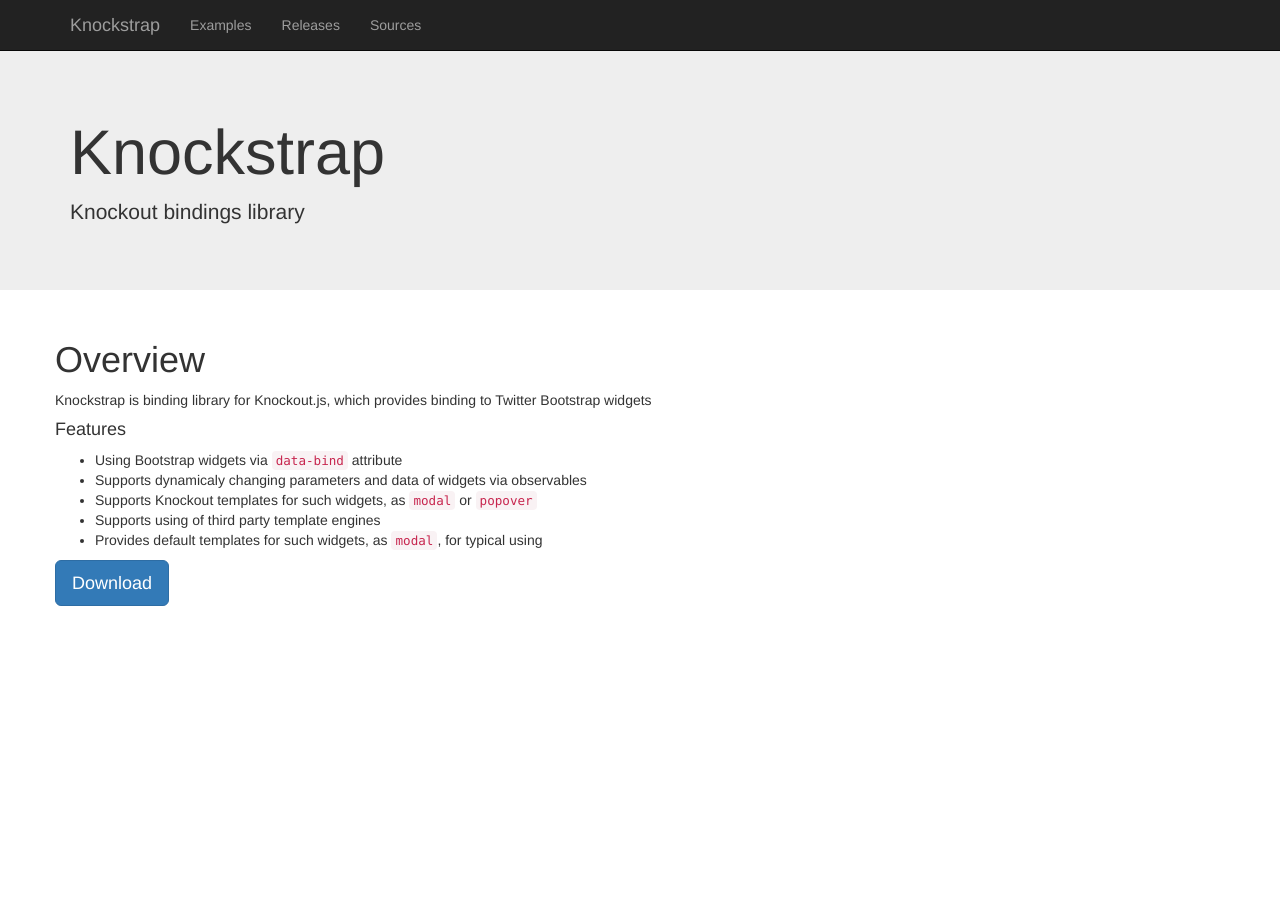
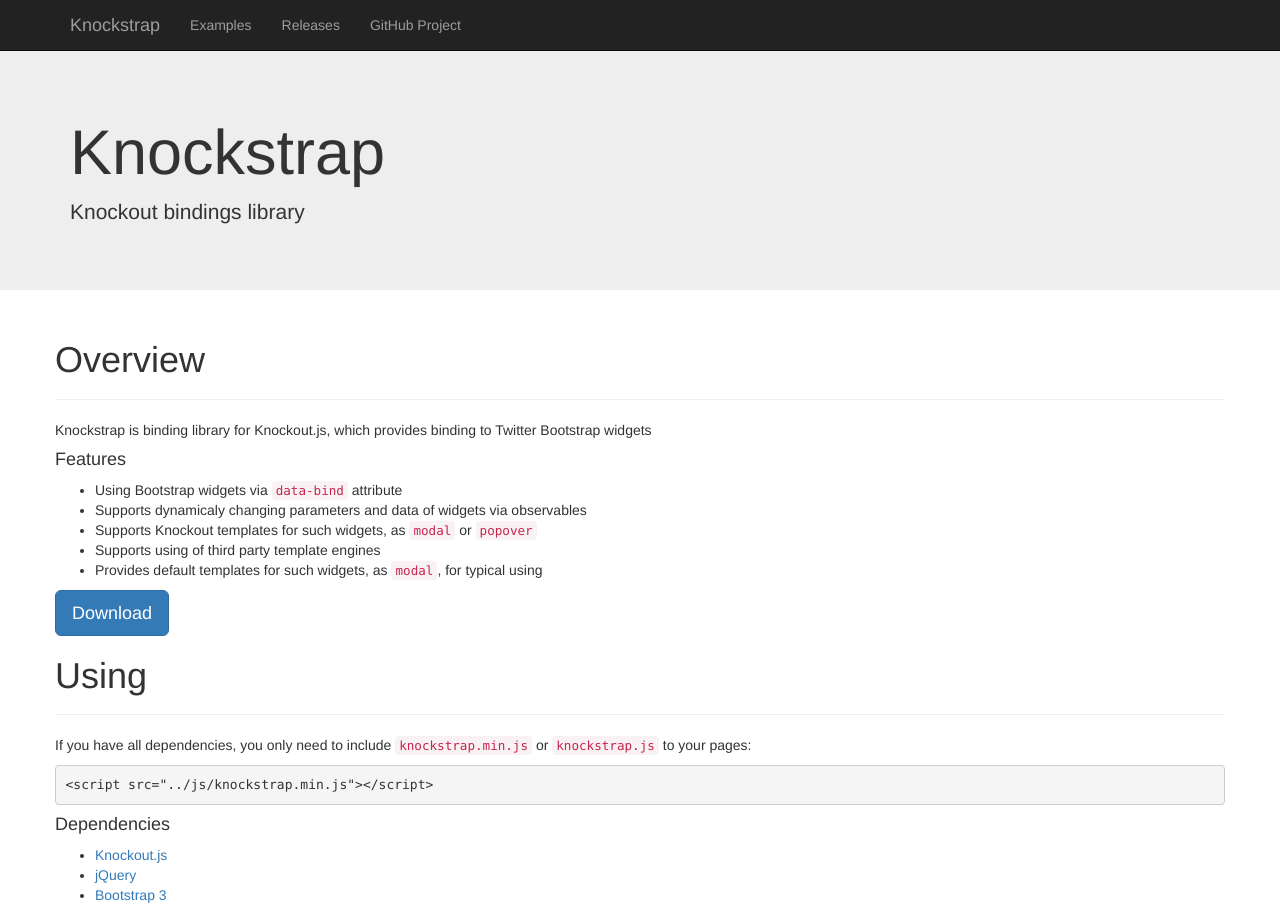
Before and after one commit to faulknercs/Knockstrap, a website: page examples-src/index.html in a window 1280 px wide. Before the commit the page ends 800 px from the top, so only its background shows below. Drawn offline with nearby package versions, Linux system fonts and the light colour scheme; files that its build step writes are made by us from their sources.

Commit message:
Updated overview page

```diff
--- a/examples-src/htmlParts/header.html
+++ b/examples-src/htmlParts/header.html
@@ -12,7 +12,7 @@
                     <a href="https://github.com/faulknercs/Knockstrap/releases">Releases</a>
                 </li>
                 <li>
-                    <a href="https://github.com/faulknercs/Knockstrap">Sources</a>
+                    <a href="https://github.com/faulknercs/Knockstrap">GitHub Project</a>
                 </li>
             </ul>
         </nav>
--- a/examples-src/index.html
+++ b/examples-src/index.html
@@ -13,7 +13,9 @@
 
     <div class="container">
         <div class="row">
-            <h1>Overview</h1>
+            <div class="page-header">
+                <h1>Overview</h1>
+            </div>
             <p>Knockstrap is binding library for Knockout.js, which provides binding to Twitter Bootstrap widgets</p>
             <h4>Features</h4>
             <ul>
@@ -37,6 +39,27 @@
         <div class="row">
             <a class="btn btn-primary btn-lg" href="https://github.com/faulknercs/Knockstrap/releases">Download</a>
         </div>
+        <div class="row">
+            <div class="page-header">
+                <h1>Using</h1>
+            </div>
+            <p>
+                If you have all dependencies, you only need to include <code>knockstrap.min.js</code> or <code>knockstrap.js</code> to your pages:
+                <pre>&lt;script src="../js/knockstrap.min.js"&gt;&lt;/script&gt;</pre>
+            </p>
+            <h4>Dependencies</h4>
+            <ul>
+                <li>
+                    <a href="http://knockoutjs.com/">Knockout.js</a>
+                </li>
+                <li>
+                    <a href="http://jquery.com/">jQuery</a>
+                </li>
+                <li>
+                    <a href="http://getbootstrap.com/">Bootstrap 3</a>
+                </li>
+            </ul>
+        </div>
     </div>
 </body>
 </html>
```
Also changed, not shown: README.md.
